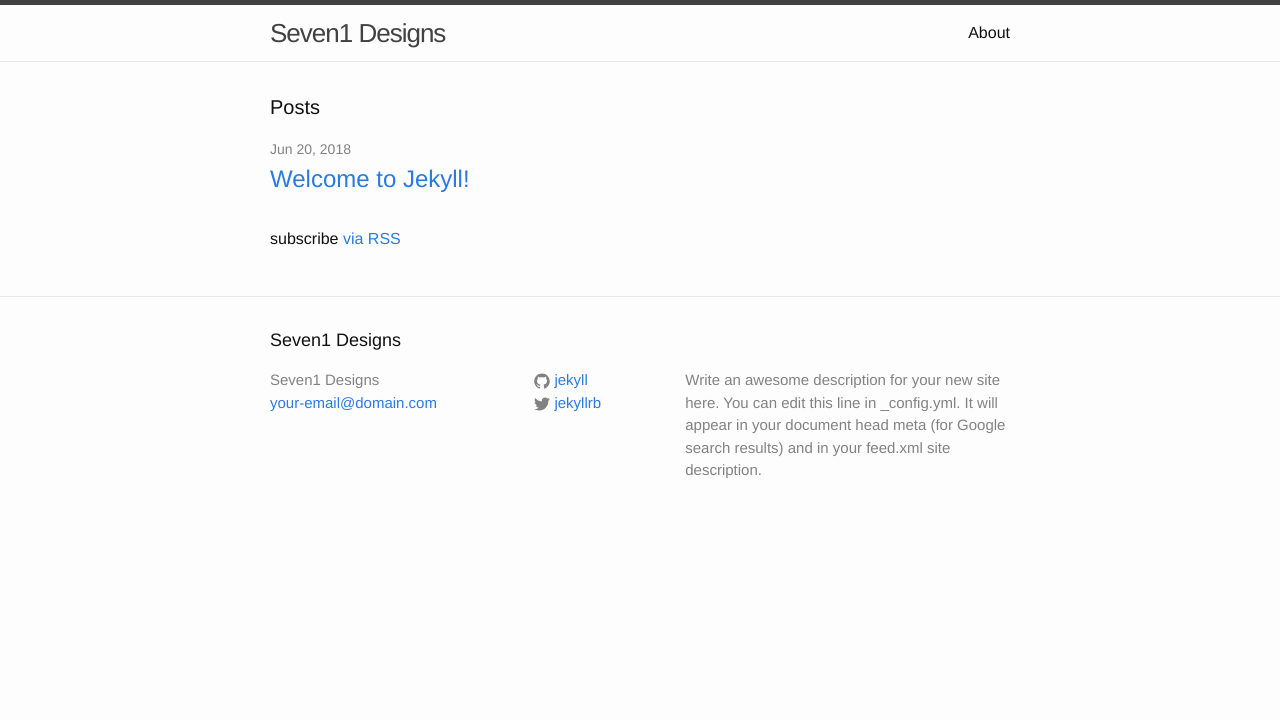
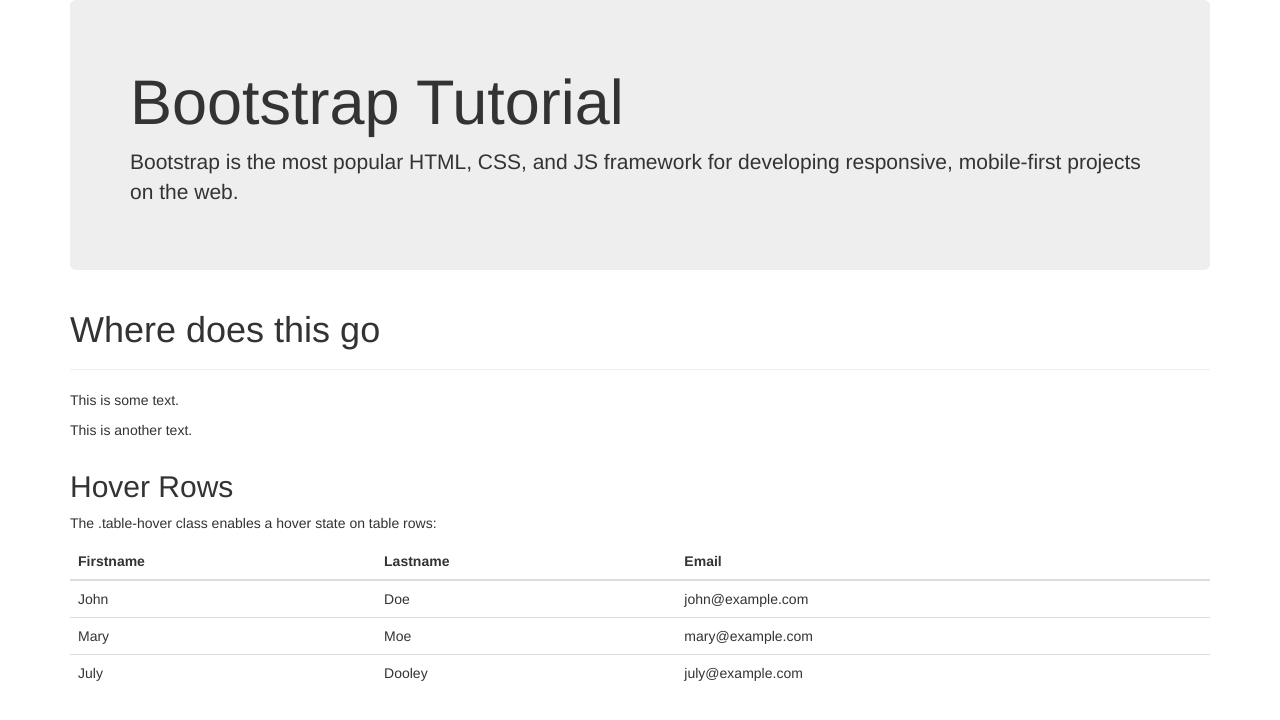
Before and after one commit to AshleeHayes/AshleeHayes.github.io, a Jekyll site: the page index.html, which Jekyll copies as it is, in a window 1280 px wide. Shown: the top 720 px of the page. Built offline with Jekyll 4.4.1, drawn with Linux system fonts in a browser that asks for light colours.

Commit message:
Update index.html

```diff
--- a/index.html
+++ b/index.html
@@ -1,23 +1,65 @@
----
-layout: default
----
+<!DOCTYPE html>
+<html lang="en">
+<head>
+<title>Test Page</title>
+   <link rel="stylesheet" href="https://maxcdn.bootstrapcdn.com/bootstrap/3.3.7/css/bootstrap.min.css">
+   <meta name="viewport" content="width=device-width, initial-scale=1">
+   <meta charset="utf-8">
+</head>
+<body>
 
-<div class="home">
 
-  <h1 class="page-heading">Posts</h1>
+   <div class="container">
+      <div class="jumbotron">
+         <h1>Bootstrap Tutorial</h1>
+         <p>
+            Bootstrap is the most popular HTML, CSS, and JS framework for developing
+            responsive, mobile-first projects on the web.
+         </p>
+      </div>
 
-  <ul class="post-list">
-    {% for post in site.posts %}
-      <li>
-        <span class="post-meta">{{ post.date | date: "%b %-d, %Y" }}</span>
+      <div class="page-header">
+         <h1>Where does this go</h1>
+      </div>
 
-        <h2>
-          <a class="post-link" href="{{ post.url | prepend: site.baseurl }}">{{ post.title }}</a>
-        </h2>
-      </li>
-    {% endfor %}
-  </ul>
+      <p>This is some text.</p>
+      <p>This is another text.</p>
+   </div>
 
-  <p class="rss-subscribe">subscribe <a href="{{ "/feed.xml" | prepend: site.baseurl }}">via RSS</a></p>
+   <div class="container">
+      <h2>Hover Rows</h2>
+      <p>The .table-hover class enables a hover state on table rows:</p>
+      <table class="table table-hover">
+         <thead>
+            <tr>
+               <th>Firstname</th>
+               <th>Lastname</th>
+               <th>Email</th>
+            </tr>
+         </thead>
+         <tbody>
+            <tr>
+               <td>John</td>
+               <td>Doe</td>
+               <td>john@example.com</td>
+            </tr>
+            <tr>
+               <td>Mary</td>
+               <td>Moe</td>
+               <td>mary@example.com</td>
+            </tr>
+            <tr>
+               <td>July</td>
+               <td>Dooley</td>
+               <td>july@example.com</td>
+            </tr>
+         </tbody>
+      </table>
+   </div>
 
-</div>
+   <script src="https://maxcdn.bootstrapcdn.com/bootstrap/3.3.7/js/bootstrap.min.js"></script>
+</body>
+
+
+
+</html>
```
